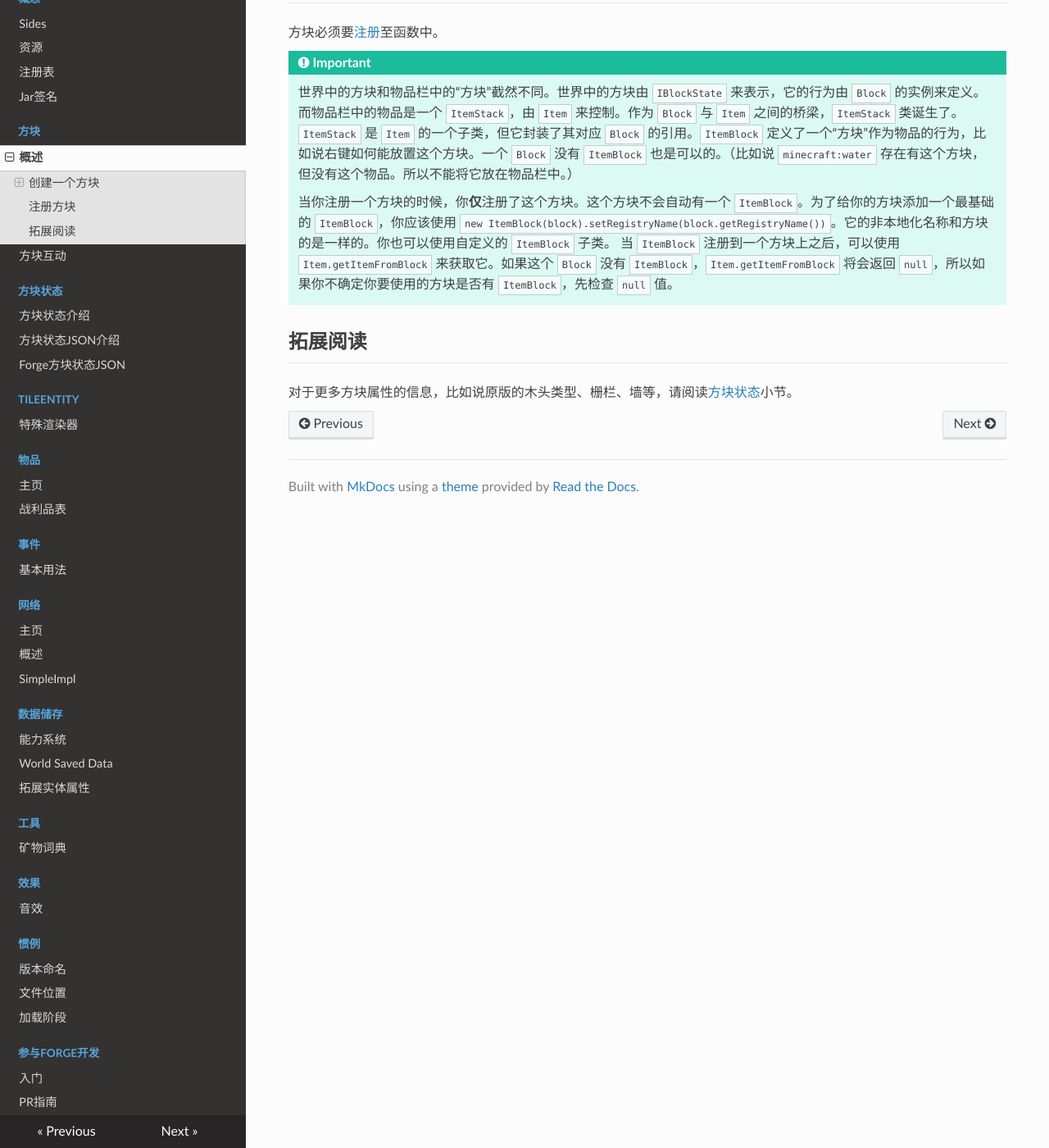
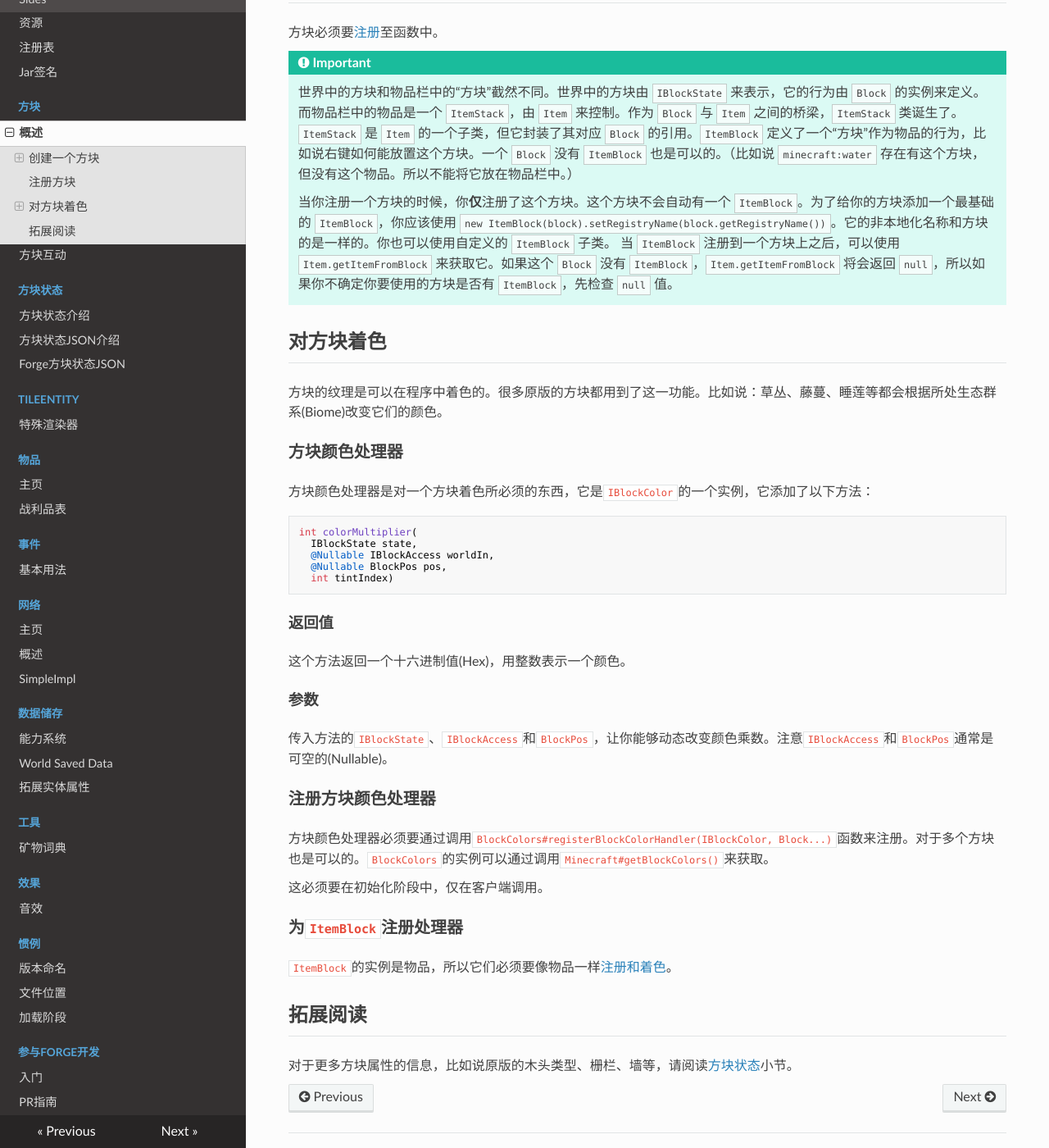
Before and after one commit to Krasjet/Forge-Documentation-CN, an MkDocs documentation site: the page built from docs/blocks/blocks.md, in a window 1280 px wide and 1400 px high, scrolled down 1081 px. Shown: the whole window at 82% size. Built offline with MkDocs 1.6.1, drawn with Linux system fonts in a browser that asks for light colours; nearby versions of some CDN libraries; old or Windows-style settings are respelled for this version of MkDocs.

Commit message:
Added some information about coloring blocks and items

````diff
--- a/docs/blocks/blocks.md
+++ b/docs/blocks/blocks.md
@@ -35,6 +35,40 @@
 
 	当你注册一个方块的时候，你**仅**注册了这个方块。这个方块不会自动有一个 `ItemBlock`。为了给你的方块添加一个最基础的 `ItemBlock`，你应该使用 `new ItemBlock(block).setRegistryName(block.getRegistryName())`。它的非本地化名称和方块的是一样的。你也可以使用自定义的 `ItemBlock` 子类。 当 `ItemBlock` 注册到一个方块上之后，可以使用 `Item.getItemFromBlock` 来获取它。如果这个 `Block` 没有 `ItemBlock`，`Item.getItemFromBlock` 将会返回 `null`，所以如果你不确定你要使用的方块是否有 `ItemBlock`，先检查 `null` 值。
 
+对方块着色
+---------
+
+方块的纹理是可以在程序中着色的。很多原版的方块都用到了这一功能。比如说：草丛、藤蔓、睡莲等都会根据所处生态群系(Biome)改变它们的颜色。
+
+### 方块颜色处理器
+
+方块颜色处理器是对一个方块着色所必须的东西，它是`IBlockColor`的一个实例，它添加了以下方法：
+
+```java
+int colorMultiplier(
+  IBlockState state,
+  @Nullable IBlockAccess worldIn,
+  @Nullable BlockPos pos,
+  int tintIndex)
+```
+
+#### 返回值
+
+这个方法返回一个十六进制值(Hex)，用整数表示一个颜色。
+
+#### 参数
+
+传入方法的`IBlockState`、`IBlockAccess`和`BlockPos`，让你能够动态改变颜色乘数。注意`IBlockAccess`和`BlockPos`通常是可空的(Nullable)。
+
+### 注册方块颜色处理器
+
+方块颜色处理器必须要通过调用`BlockColors#registerBlockColorHandler(IBlockColor, Block...)`函数来注册。对于多个方块也是可以的。`BlockColors`的实例可以通过调用`Minecraft#getBlockColors()`来获取。
+
+这必须要在初始化阶段中，仅在客户端调用。
+
+### 为`ItemBlock`注册处理器
+
+`ItemBlock`的实例是物品，所以它们必须要像物品一样[注册和着色](../items/items.md#coloring-an-item)。
 
 拓展阅读
 -------
````
Also changed, not shown: docs/items/items.md (+29 -0 lines).
